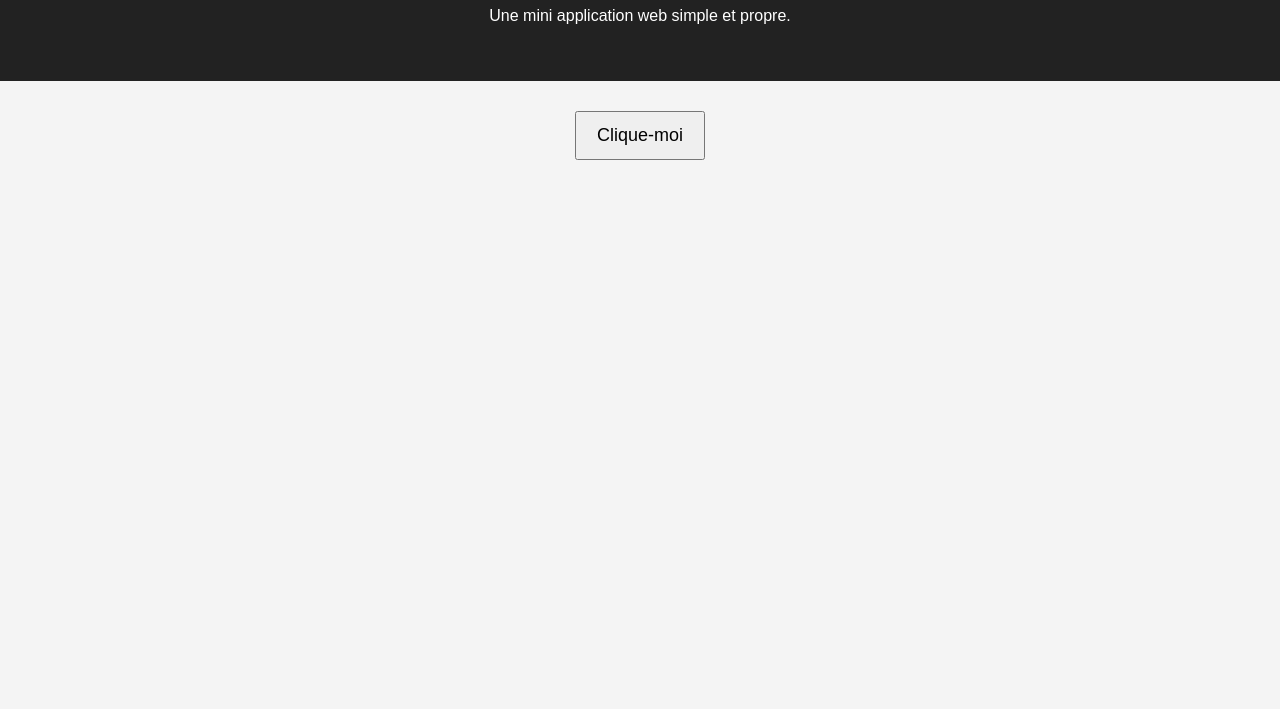
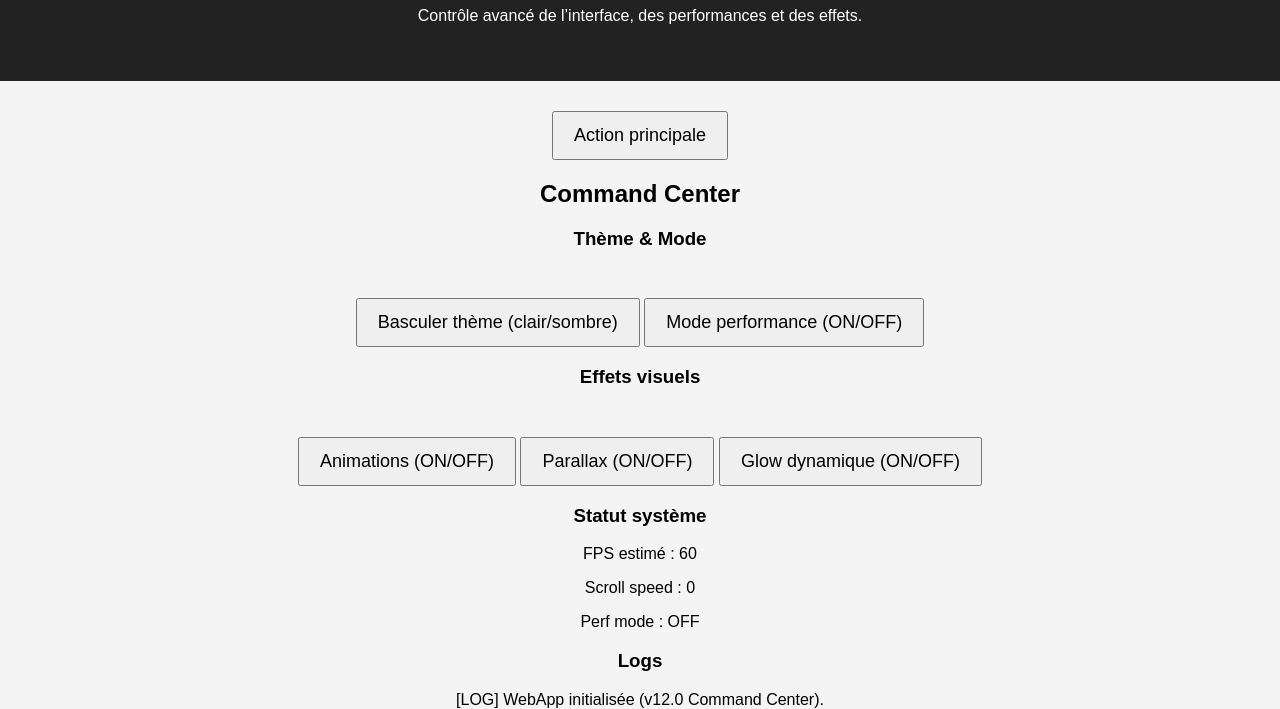
Before and after one commit to teremuhamblin/WebApp, a plain HTML site: page index.html in a window 1280 px wide. Shown: the part 113-822 px from the top of the page. Before the commit the page ends 800 px from the top, so only its background shows below. Drawn offline with Linux system fonts and the light colour scheme.

Commit message:
Revise index.html for Command Center layout

```diff
--- a/index.html
+++ b/index.html
@@ -2,20 +2,50 @@
 <html lang="fr">
 <head>
     <meta charset="UTF-8">
-    <meta name="viewport" content="width=device-width, initial-scale=1.0">
-    <title>WebApp</title>
+    <title>WebApp Command Center</title>
     <link rel="stylesheet" href="style.css">
 </head>
 <body>
-
     <header>
-        <h1>Bienvenue sur WebApp</h1>
-        <p>Une mini application web simple et propre.</p>
+        <h1>WebApp — Command Center</h1>
+        <p>Contrôle avancé de l’interface, des performances et des effets.</p>
     </header>
 
     <main>
-        <button id="actionBtn">Clique-moi</button>
-        <p id="result"></p>
+        <section class="main-actions">
+            <button id="primary-action">Action principale</button>
+        </section>
+
+        <section id="command-center" class="command-center">
+            <h2>Command Center</h2>
+
+            <div class="cc-grid">
+                <div class="cc-panel">
+                    <h3>Thème & Mode</h3>
+                    <button id="toggle-theme">Basculer thème (clair/sombre)</button>
+                    <button id="toggle-perf">Mode performance (ON/OFF)</button>
+                </div>
+
+                <div class="cc-panel">
+                    <h3>Effets visuels</h3>
+                    <button id="toggle-animations">Animations (ON/OFF)</button>
+                    <button id="toggle-parallax">Parallax (ON/OFF)</button>
+                    <button id="toggle-glow">Glow dynamique (ON/OFF)</button>
+                </div>
+
+                <div class="cc-panel">
+                    <h3>Statut système</h3>
+                    <p>FPS estimé : <span id="fps-display">--</span></p>
+                    <p>Scroll speed : <span id="scroll-speed-display">--</span></p>
+                    <p>Perf mode : <span id="perf-status">OFF</span></p>
+                </div>
+
+                <div class="cc-panel">
+                    <h3>Logs</h3>
+                    <div id="log-console" class="log-console"></div>
+                </div>
+            </div>
+        </section>
     </main>
 
     <script src="app.js"></script>
```
